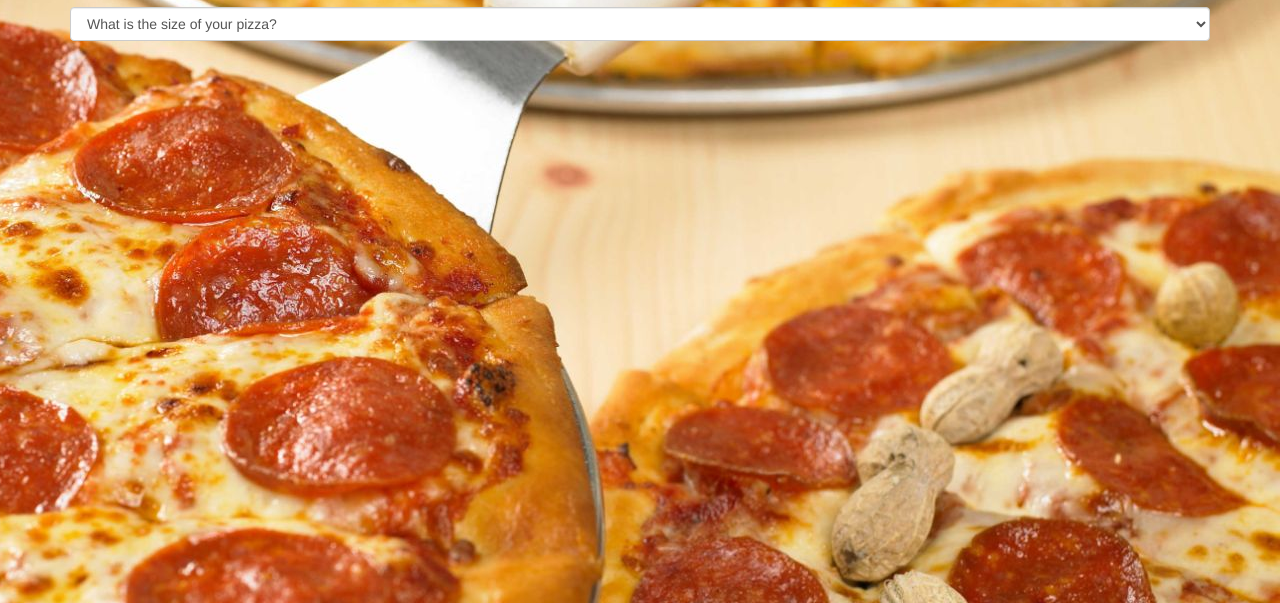
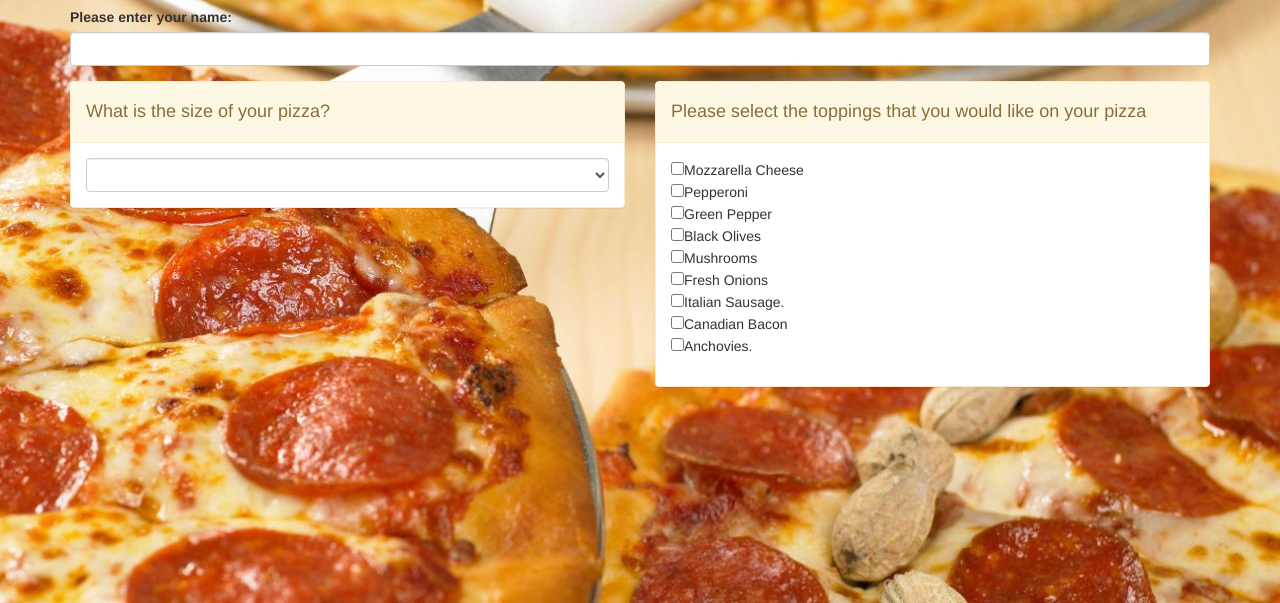
Before and after one commit to WittyCC/pizzeria, a plain HTML site: page index.html in a window 1280 px wide. Shown: the part 197-800 px from the top of the page. Drawn offline with Linux system fonts and the light colour scheme; a web font is replaced by a local one.

Commit message:
Add options for pizza size and toppings.

```diff
--- a/index.html
+++ b/index.html
@@ -13,12 +13,52 @@
     <div class="container">
       <h1>PIZZERIA EPICODUS</h1>
       <h2>Create your perfect pizza. Let's begin!</h2>
-      <select class="form-control" id="pizzaSize">
-        <option value=0>What is the size of your pizza?</option>
-        <option value=1>Small (8")</option>
-        <option value=2>Medium (12")</option>
-        <option value=3>Large (16")</option>
-      </select>
+      <form id="pizzaOrder">
+
+        <div class="form-group">
+          <label for="new_customer">Please enter your name:</label>
+          <input type="text" class="form-control" id="customerName">
+        </div>
+
+        <div class="row">
+          <div class="col-md-6">
+            <div class="panel panel-warning">
+              <div class="panel-heading">
+                <h4>What is the size of your pizza?</h4>
+              </div>
+              <div class="panel-body">
+                <select class="form-control" id="pizzaSize">
+                  <option value=0></option>
+                  <option value=1>Small (8")</option>
+                  <option value=2>Medium (12")</option>
+                  <option value=3>Large (16")</option>
+                </select>
+              </div>
+            </div>
+          </div>
+
+          <div class="col-md-6">
+            <div class="panel panel-warning">
+              <div class="panel-heading">
+                <h4>Please select the toppings that you would like on your pizza</h4>
+              </div>
+              <div class="panel-body">
+                <div class="form-group">
+                  <input type="checkbox" name="topping" value="mozzarella">Mozzarella Cheese<br>
+                  <input type="checkbox" name="topping" value="pepperoni">Pepperoni<br>
+                  <input type="checkbox" name="topping" value="g_pepper">Green Pepper<br>
+                  <input type="checkbox" name="topping" value="b_olives">Black Olives<br>
+                  <input type="checkbox" name="topping" value="mushrooms">Mushrooms<br>
+                  <input type="checkbox" name="topping" value="onions">Fresh Onions<br>
+                  <input type="checkbox" name="topping" value="i_sausage">Italian Sausage.<br>
+                  <input type="checkbox" name="topping" value="c_bacon">Canadian Bacon<br>
+                  <input type="checkbox" name="topping" value="anchovy">Anchovies.
+                </div>
+              </div>
+            </div>
+          </div>
+        </div>
+      </form>
     </div>
   </body>
 </html>
--- a/js/scripts.js
+++ b/js/scripts.js
@@ -1 +1,20 @@
+// var pizzaOrder = {
+//    pizzaSize
+//    selectedToppings
+// }
+function pizzaOrder(size, toppings) {
+  this.size = size;
+  this.toppings = toppings;
+}
+
+var custOrder = new pizzaOrder();
+
 var pizzaSize = $("#pizzaSize").val();
+
+
+//user interface logic
+$(document).ready(function(){
+  $("form#pizzaOrder").submit(function(event){
+    event.preventDefault();
+  })
+})
```
